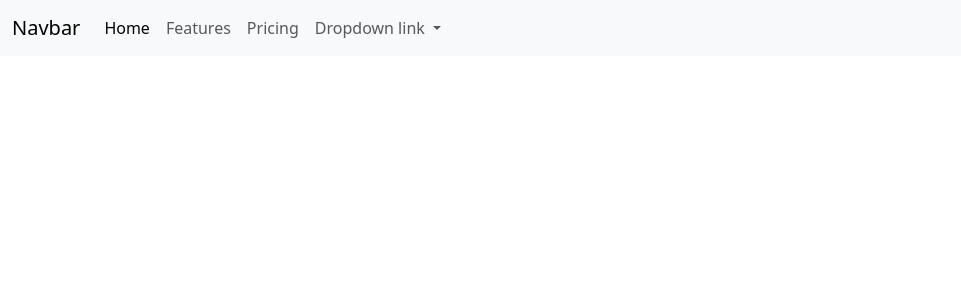
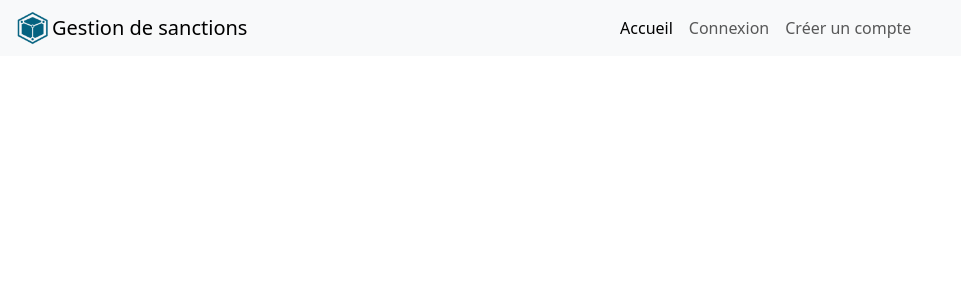
Before and after one commit to adrienb39/gestion-sanctions, a PHP site: page / in a window 1280 px wide. Shown: the top 300 px of the page, without its empty margins (0-961 px from the left). Run offline with PHP 8.4, Linux system fonts and the light colour scheme; data that the repository does not hold is empty.

Commit message:
ajout du logo, du nom du site et un menu de navigation (Accueil, Connexion, Créer un compte)

```diff
--- a/views/__partials/navbar.php
+++ b/views/__partials/navbar.php
@@ -11,30 +11,21 @@
 <body>
     <nav class="navbar navbar-expand-lg bg-body-tertiary">
         <div class="container-fluid">
-            <a class="navbar-brand" href="#">Navbar</a>
+            <img src="../assets/images/logo-gestimag.png" class="img-fluid" style="width: 40px" alt="logo gestimag">
+            <a class="navbar-brand" href="#">Gestion de sanctions</a>
             <button class="navbar-toggler" type="button" data-bs-toggle="collapse" data-bs-target="#navbarNavDropdown" aria-controls="navbarNavDropdown" aria-expanded="false" aria-label="Toggle navigation">
                 <span class="navbar-toggler-icon"></span>
             </button>
-            <div class="collapse navbar-collapse" id="navbarNavDropdown">
+            <div class="collapse navbar-collapse d-flex justify-content-center  " id="navbarNavDropdown">
                 <ul class="navbar-nav">
                     <li class="nav-item">
-                        <a class="nav-link active" aria-current="page" href="#">Home</a>
+                        <a class="nav-link active" aria-current="page" href="#">Accueil</a>
                     </li>
                     <li class="nav-item">
-                        <a class="nav-link" href="#">Features</a>
+                        <a class="nav-link" href="#">Connexion</a>
                     </li>
                     <li class="nav-item">
-                        <a class="nav-link" href="#">Pricing</a>
-                    </li>
-                    <li class="nav-item dropdown">
-                        <a class="nav-link dropdown-toggle" href="#" role="button" data-bs-toggle="dropdown" aria-expanded="false">
-                            Dropdown link
-                        </a>
-                        <ul class="dropdown-menu">
-                            <li><a class="dropdown-item" href="#">Action</a></li>
-                            <li><a class="dropdown-item" href="#">Another action</a></li>
-                            <li><a class="dropdown-item" href="#">Something else here</a></li>
-                        </ul>
+                        <a class="nav-link" href="#">Créer un compte</a>
                     </li>
                 </ul>
             </div>
```
Also changed, not shown: public/assets/images/logo-gestimag.png (added).
